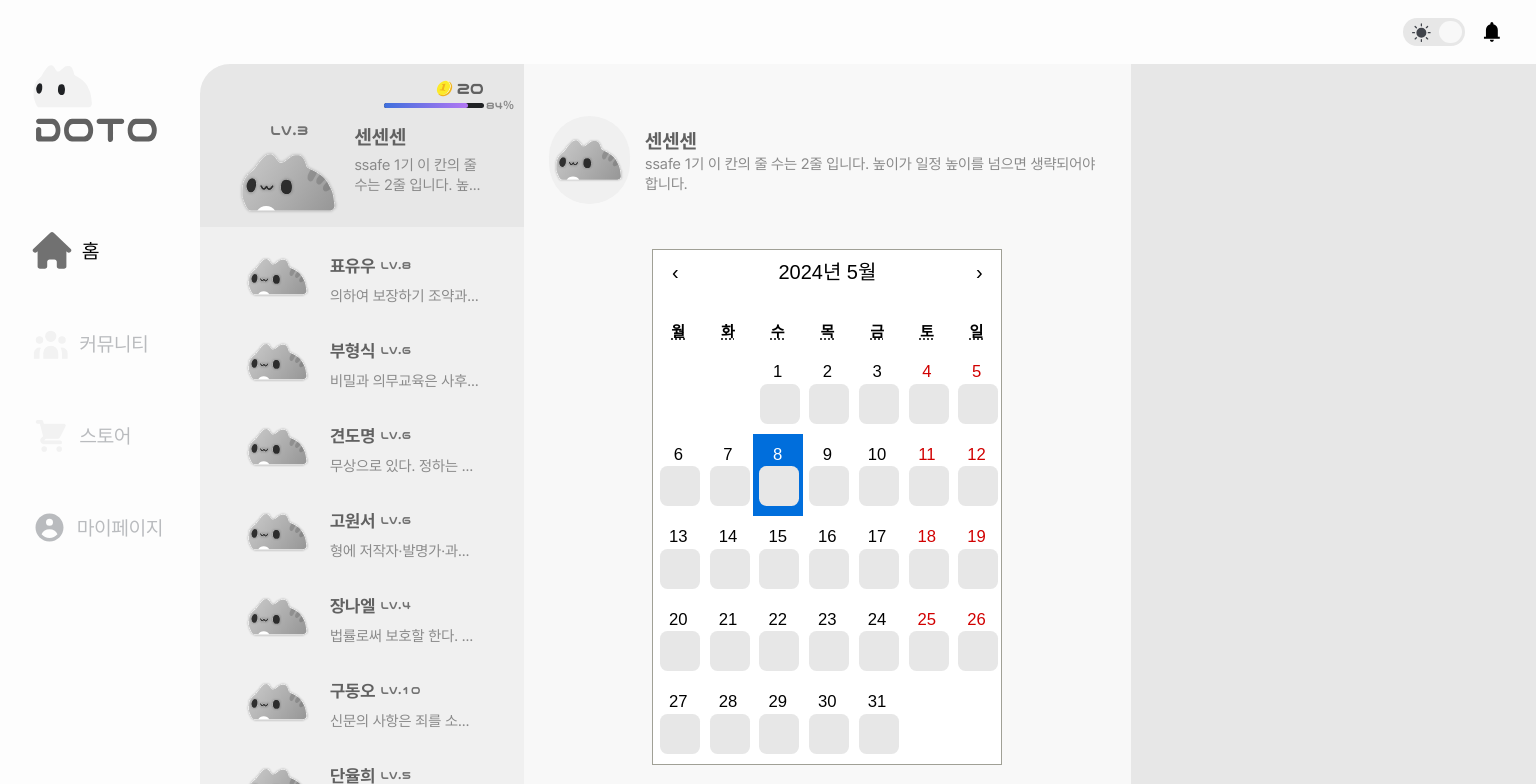
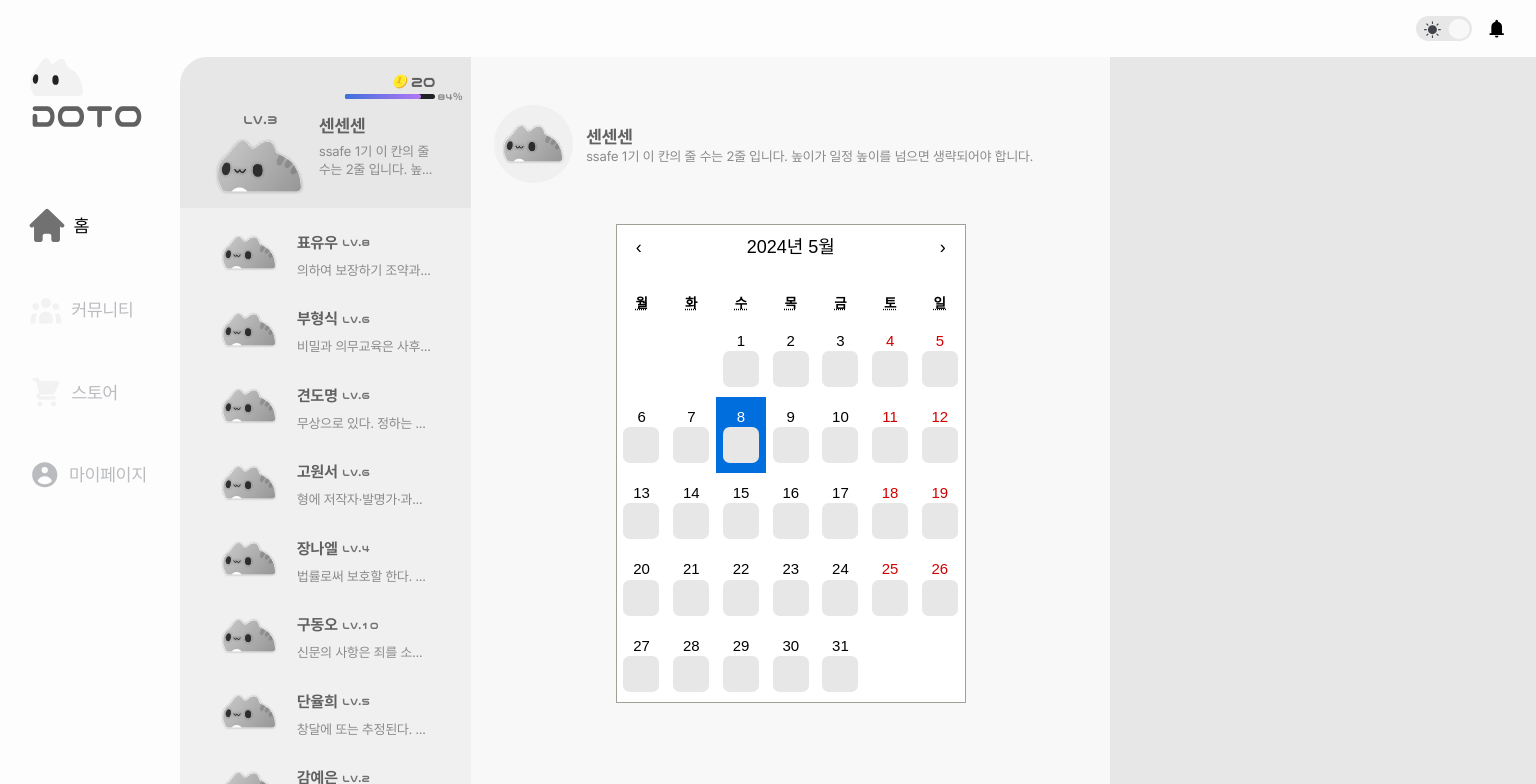
Before and after one commit to Do-it-Together-DoTo/DoTo_Front, a React (Vite) app: page / in a window 1536 px wide. Shown: the top 784 px of the page. Built offline with nearby package versions, Linux system fonts and the light colour scheme.

Commit message:
Design: 반응형 수치 변경

```diff
--- a/src/index.css
+++ b/src/index.css
@@ -63,6 +63,6 @@ html {
 
 @media (min-width: 1536px) {
   html {
-    @apply text-xl;
+    @apply text-lg;
   }
 }
```
